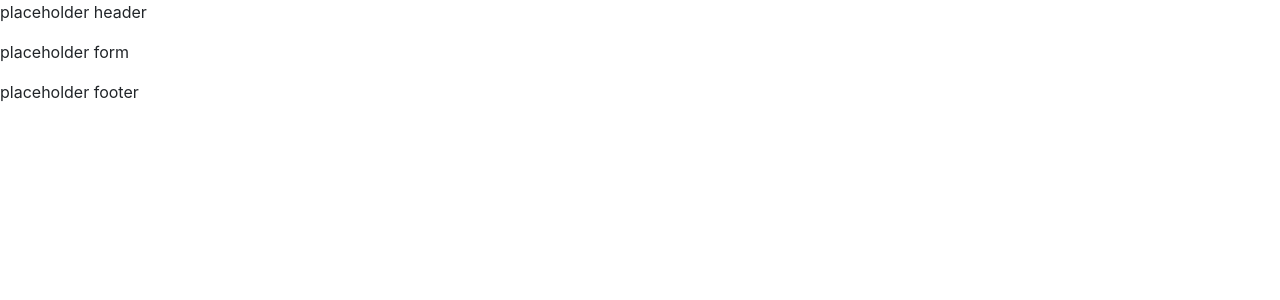
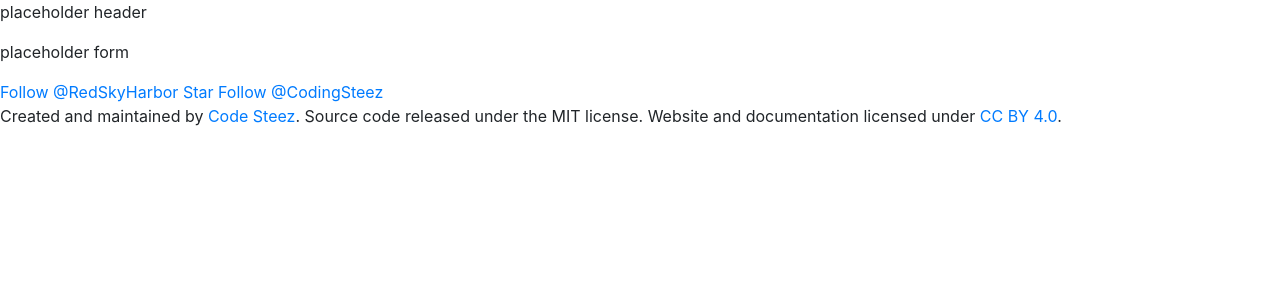
Before and after one commit to RedSkyHarbor/Rate-Cats, a Flask app: page / in a window 1280 px wide. Shown: the top 300 px of the page. Run offline with Flask 2, Linux system fonts and the light colour scheme; some libraries are stand-ins or nearby versions.

Commit message:
Filled footer Template

```diff
--- a/app/templates/index.html
+++ b/app/templates/index.html
@@ -12,5 +12,10 @@
 
 
 {% block footer %}
-    <p>placeholder footer</p>
+    <div>
+        <a class="github-button" href="https://github.com/RedSkyHarbor" data-show-count="true" aria-label="Follow @RedSkyHarbor on GitHub">Follow @RedSkyHarbor</a>
+        <a class="github-button" href="https://github.com/RedSkyHarbor/RateCats" data-icon="octicon-star" data-show-count="true" aria-label="Star RedSkyHarbor/spaceballs-script-search-engine on GitHub">Star</a>
+        <a href="https://twitter.com/CodingSteez?ref_src=twsrc%5Etfw" class="twitter-follow-button" data-show-count="false">Follow @CodingSteez</a><script async src="https://platform.twitter.com/widgets.js" charset="utf-8"></script>
+    </div>
+    <div>Created and maintained by <a href="https://www.codesteez.com/">Code Steez</a>.</span> <span class="footer-credit">Source code released under the MIT license.</span> <span class="footer-credit">Website and documentation licensed under <a href="https://creativecommons.org/licenses/by/4.0/">CC BY 4.0</a>.</div>
 {% endblock %}
```
